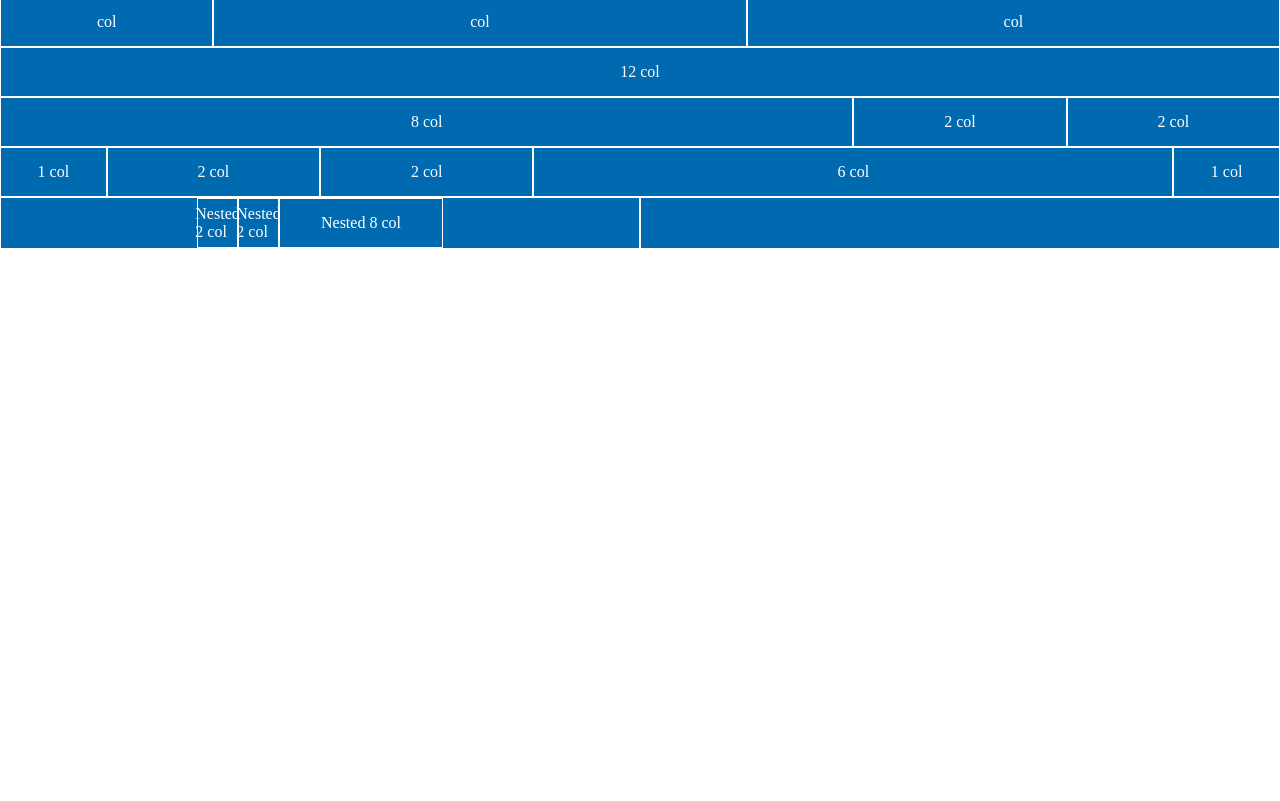
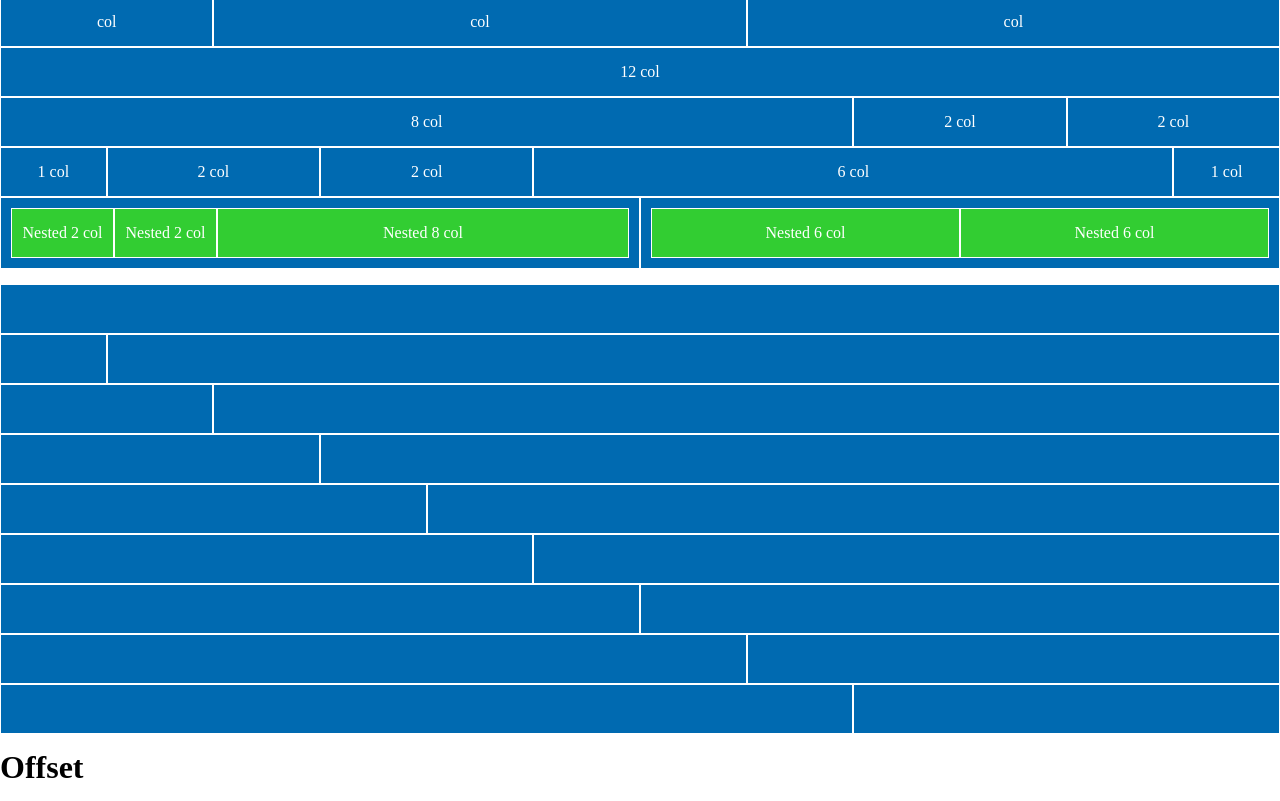
Before and after one commit to scarpi2001/html-css-12bool, a plain HTML site: page index.html in a window 1280 px wide. Shown: the part 90-891 px from the top of the page. Before the commit the page ends 800 px from the top, so only its background shows below. Drawn offline with Linux system fonts and the light colour scheme.

Commit message:
sviluppo_container_due

```diff
--- a/css/style.css
+++ b/css/style.css
@@ -2,8 +2,25 @@
     display: flex;
     justify-content: center;
     align-items: center;
+    border: 1px solid white;
     background-color: rgb(0, 106, 177);
+    color: white;
+    min-height: 50px;
+}
+
+.container {
+    margin-bottom: 15px;
+}
+
+.col {
     border: 1px solid white;
-    min-height: 50px;
-    color: white;
+    background-color: rgb(0, 106, 177);
 }
+
+.col > .row {
+    padding: 10px;
+}
+
+.col [class*="col-"] {
+    background-color: limegreen;
+}
--- a/index.html
+++ b/index.html
@@ -11,7 +11,8 @@
 
 <body>
     <h1>Esercizio per Casa</h1>
-    <div class="container uno">
+    <!-- CONTAINER UNO -->
+    <div class="container">
 
         <div class="row">
             <div class="col-1"> 1 col</div>
@@ -52,16 +53,76 @@
             <div class="col-1">1 col</div>
         </div>
 
+        <!-- riga nested -->
         <div class="row">
-            <div class="col-6">
+            <div class="col">
                 <div class="row">
-                    <div class="col-2">Nested 2 col</div>
-                    <div class="col-2">Nested 2 col</div>
-                    <div class="col-8">Nested 8 col</div>
+                    <div class="col-2 green">Nested 2 col</div>
+                    <div class="col-2 green">Nested 2 col</div>
+                    <div class="col-8 green">Nested 8 col</div>
                 </div>
             </div>
+
+            <div class="col">
+                <div class="row">
+                    <div class="col-6 green">Nested 6 col</div>
+                    <div class="col-6 green">Nested 6 col</div>
+                </div>
+            </div>
+        </div>
+    </div>
+
+    <!-- CONTAINER DUE -->
+    <div class="container">
+
+        <div class="row">
+            <div class="col-12"></div>
+        </div>
+
+        <div class="row">
+            <div class="col-1"></div>
+            <div class="col-11"></div>
+        </div>
+
+        <div class="row">
+            <div class="col-2"></div>
+            <div class="col-10"></div>
+        </div>
+
+        <div class="row">
+            <div class="col-3"></div>
+            <div class="col-9"></div>
+        </div>
+
+        <div class="row">
+            <div class="col-4"></div>
+            <div class="col-8"></div>
+        </div>
+
+        <div class="row">
+            <div class="col-5"></div>
+            <div class="col-7"></div>
+        </div>
+
+        <div class="row">
+            <div class="col-6"></div>
             <div class="col-6"></div>
         </div>
+
+        <div class="row">
+            <div class="col-7"></div>
+            <div class="col-5"></div>
+        </div>
+
+        <div class="row">
+            <div class="col-8"></div>
+            <div class="col-4"></div>
+        </div>
+    </div>
+
+    <h1>Offset</h1>
+    <!-- CONTAINER 3 -->
+    <div class="container">
 
     </div>
 
```
